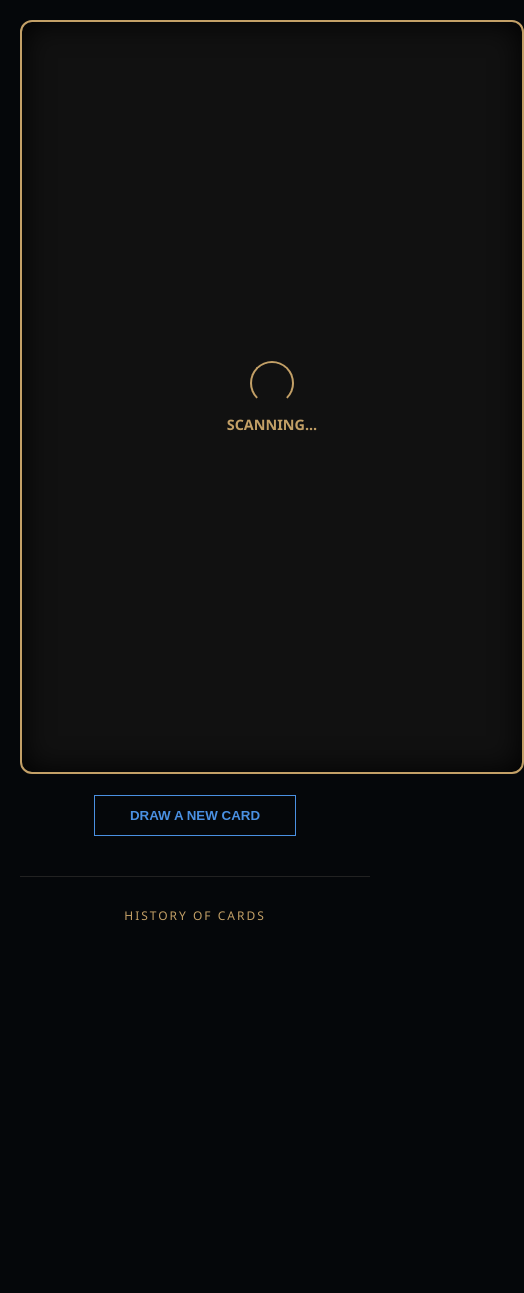
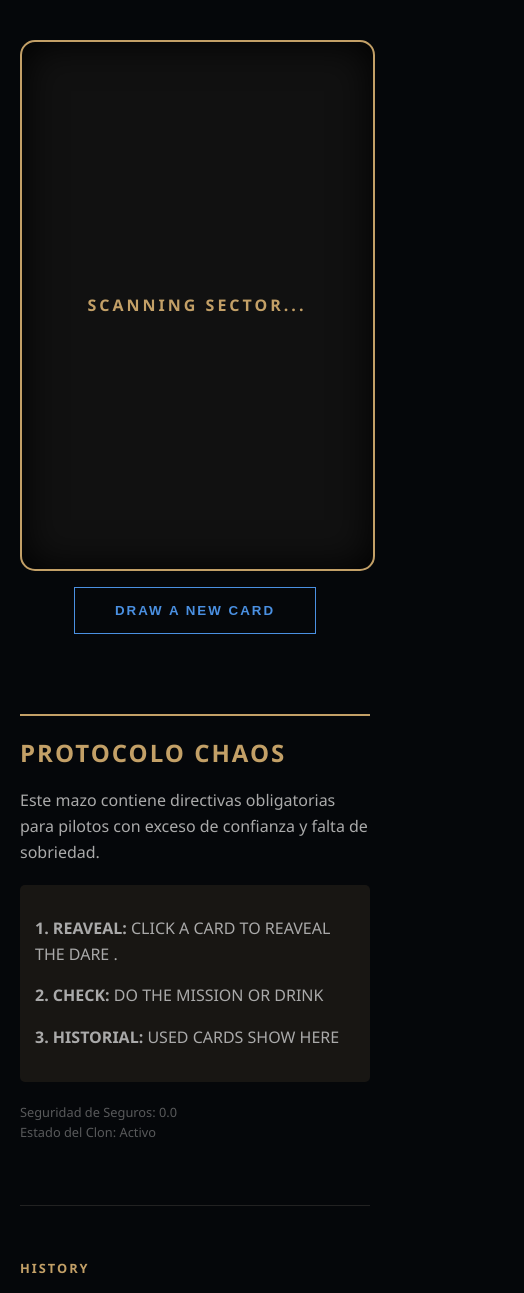
Before and after one commit to JP-673/WE-DIDNT-INSURANCE-AT-ALL, a plain HTML site: page index.html in a window 390 px wide. Shown: the whole page, 524 px wide, since content can reach past the window. Before the commit the page ends 1014 px from the top, so only its background shows below. Drawn offline with Linux system fonts and the light colour scheme.

Commit message:
add text

```diff
--- a/index.html
+++ b/index.html
@@ -3,7 +3,7 @@
 <head>
     <meta charset="UTF-8">
     <meta name="viewport" content="width=device-width, initial-scale=1.0">
-    <title>EVE Chaos Deck - Visual Grid FIXED</title>
+    <title>EVE Chaos Deck - Protocolo de Vuelo</title>
     <style>
         :root {
             --eve-gold: #c3a067;
@@ -14,28 +14,60 @@
         body {
             background-color: var(--eve-bg);
             color: white;
-            font-family: 'Segoe UI', sans-serif;
+            font-family: 'Segoe UI', Tahoma, Geneva, Verdana, sans-serif;
+            margin: 0;
+            padding: 40px 20px;
             display: flex;
             flex-direction: column;
             align-items: center;
-            margin: 0;
-            padding: 20px;
-            min-height: 100vh;
         }
 
-        /* ESCENARIO PRINCIPAL */
-        .main-stage {
-            margin-bottom: 40px;
-            text-align: center;
+        /* DISEÑO PRINCIPAL (Layout) */
+        .game-layout {
+            display: flex;
+            align-items: flex-start;
+            justify-content: center;
+            gap: 60px;
+            max-width: 1200px;
             width: 100%;
+            margin-bottom: 50px;
         }
 
+        /* PANEL IZQUIERDO */
+        .info-panel {
+            flex: 1;
+            max-width: 350px;
+            border-left: 2px solid var(--eve-gold);
+            padding-left: 25px;
+            margin-top: 20px;
+        }
+
+        .info-panel h2 {
+            color: var(--eve-gold);
+            text-transform: uppercase;
+            letter-spacing: 2px;
+            margin-top: 0;
+        }
+
+        .info-panel p {
+            color: #aaa;
+            line-height: 1.6;
+        }
+
+        .rule-box {
+            background: rgba(195, 160, 103, 0.1);
+            padding: 15px;
+            border-radius: 5px;
+            margin-top: 20px;
+        }
+
+        /* CARTA PRINCIPAL */
         .deck-container {
             perspective: 1000px;
             cursor: pointer;
-            width: 500px;
-            height: 750px;
-            margin: 0 auto;
+            /* Proporción vertical 2:3 */
+            width: 480px;
+            height: 720px;
         }
 
         .card {
@@ -55,7 +87,7 @@
             width: 100%;
             height: 100%;
             backface-visibility: hidden;
-            border-radius: 12px;
+            border-radius: 15px;
             overflow: hidden;
             border: 2px solid var(--eve-gold);
         }
@@ -63,18 +95,16 @@
         .card-face-back {
             background: #111;
             display: flex;
-            flex-direction: column;
             align-items: center;
             justify-content: center;
-            box-shadow: inset 0 0 30px #000;
+            box-shadow: inset 0 0 40px #000;
         }
 
         .card-face-back::after {
-            content: "SCANNING...";
+            content: "SCANNING SECTOR...";
             color: var(--eve-gold);
             font-weight: bold;
-            font-size: 0.9rem;
-            margin-top: 10px;
+            letter-spacing: 3px;
         }
 
         .card-face-front {
@@ -85,100 +115,113 @@
         .card-face-front img {
             width: 100%;
             height: 100%;
-            object-fit: contain;
+            object-fit: contain; /* Mantiene tu diseño de PS intacto */
         }
 
+        /* BOTONES */
         .controls {
-            margin-top: 25px;
+            text-align: center;
+            margin-top: 20px;
         }
 
         button {
             background: transparent;
             border: 1px solid var(--eve-blue);
             color: var(--eve-blue);
-            padding: 12px 35px;
+            padding: 15px 40px;
             cursor: pointer;
             font-weight: bold;
             text-transform: uppercase;
-            transition: 0.2s;
+            letter-spacing: 2px;
+            transition: 0.3s;
         }
 
         button:hover {
             background: var(--eve-blue);
             color: white;
-            box-shadow: 0 0 15px var(--eve-blue);
+            box-shadow: 0 0 20px var(--eve-blue);
         }
 
-        /* SECCIÓN DEL GRID */
+        /* HISTORIAL GRID */
         .history-section {
             width: 100%;
-            max-width: 1000px;
+            max-width: 1100px;
             border-top: 1px solid #222;
-            padding-top: 30px;
-        }
-
-        .history-header {
-            color: var(--eve-gold);
-            text-transform: uppercase;
-            font-size: 0.75rem;
-            margin-bottom: 20px;
-            letter-spacing: 2px;
-            text-align: center;
+            padding-top: 40px;
         }
 
         .history-grid {
             display: grid;
-            grid-template-columns: repeat(auto-fill, minmax(120px, 1fr));
+            grid-template-columns: repeat(auto-fill, minmax(150px, 1fr));
             gap: 20px;
-            padding-bottom: 50px;
         }
 
         .grid-item {
             aspect-ratio: 2/3;
-            background: #000;
             border: 1px solid #333;
-            border-radius: 6px;
+            border-radius: 8px;
             overflow: hidden;
             cursor: pointer;
-            transition: transform 0.2s, border-color 0.2s;
-            animation: fadeIn 0.4s ease-out;
+            transition: 0.2s;
         }
 
         .grid-item:hover {
+            border-color: var(--eve-blue);
             transform: scale(1.05);
-            border-color: var(--eve-blue);
-            z-index: 10;
         }
 
         .grid-item img {
             width: 100%;
             height: 100%;
             object-fit: cover;
-            opacity: 0.7;
-            transition: 0.3s;
+            opacity: 0.6;
         }
 
-        .grid-item:hover img {
-            opacity: 1;
+        /* RESPONSIVE */
+        @media (max-width: 1000px) {
+            .game-layout {
+                flex-direction: column-reverse;
+                align-items: center;
             }
-
-        @keyframes fadeIn {
-            from { opacity: 0; transform: scale(0.9); }
-            to { opacity: 1; transform: scale(1); }
+            .info-panel {
+                border-left: none;
+                border-top: 2px solid var(--eve-gold);
+                padding-left: 0;
+                padding-top: 20px;
+                max-width: 100%;
             }
-
+            .deck-container {
+                width: 90vw;
+                height: 135vw;
+            }
+        }
     </style>
 </head>
 <body>
 
+    <div class="game-layout">
+        <div class="info-panel">
+            <h2>Protocolo Chaos</h2>
+            <p>Este mazo contiene directivas obligatorias para pilotos con exceso de confianza y falta de sobriedad.</p>
+
+            <div class="rule-box">
+                <p><strong>1. REAVEAL:</strong> CLICK A CARD TO REAVEAL THE DARE .</p>
+                <p><strong>2. CHECK:</strong> DO THE MISSION OR DRINK</p>
+                <p><strong>3. HISTORIAL:</strong> USED CARDS SHOW HERE</p>
+            </div>
+
+            <p style="font-size: 0.8rem; margin-top: 20px; opacity: 0.5;">
+                Seguridad de Seguros: 0.0<br>
+                Estado del Clon: Activo
+            </p>
+        </div>
+
         <div class="main-stage">
-        <div class="deck-container" id="main-deck" onclick="flipCard()">
+            <div class="deck-container" onclick="flipCard()">
                 <div class="card" id="card">
-                <div class="card-face card-face-back">
-                    <div style="width: 40px; height: 40px; border: 2px solid var(--eve-gold); border-radius: 50%; border-top-color: transparent; animation: spin 2s linear infinite;"></div>
-                </div>
+                    <div class="card-face card-face-back"></div>
                     <div class="card-face card-face-front">
-                    <img src="1.png" id="card-img" alt="Main Card View">
+                        <img src="1.png" id="card-img">
                     </div>
                 </div>
             </div>
@@ -187,16 +230,15 @@
                 <button onclick="nextCard(event)">DRAW A NEW CARD</button>
             </div>
         </div>
+    </div>
 
     <div class="history-section">
-        <div class="history-header"> HISTORY OF CARDS</div>
+        <h3 style="color: var(--eve-gold); font-size: 0.8rem; letter-spacing: 2px;">HISTORY</h3>
         <div class="history-grid" id="history-grid"></div>
     </div>
 
-    <style>@keyframes spin { to { transform: rotate(360deg); } }</style>
-
     <script>
-        // Asegúrate que los nombres de archivo sean exactos
+        // Lista de tus archivos
         const images = [
             '1.png', '2.png', '3.png', '4.png',
             '5.png', '6.png', '7.png', '8.png',
@@ -205,7 +247,7 @@
 
         let isFlipped = false;
         let currentIndex = 0;
-        const revealedCards = new Set(); // Para no duplicar en el grid
+        const revealedCards = new Set();
 
         const cardElement = document.getElementById('card');
         const cardImg = document.getElementById('card-img');
@@ -215,65 +257,48 @@
             isFlipped = !isFlipped;
             cardElement.classList.toggle('is-flipped', isFlipped);
 
-            // Si revelamos la carta por primera vez, la mandamos al grid
             if (isFlipped) {
                 addToGrid(images[currentIndex]);
             }
         }
 
         function nextCard(event) {
-            if(event) event.stopPropagation();
-
-            // Cerrar la carta
+            event.stopPropagation();
             cardElement.classList.remove('is-flipped');
             isFlipped = false;
 
-            // Cambiar imagen tras breve espera
             setTimeout(() => {
                 let nextIndex;
                 do {
                     nextIndex = Math.floor(Math.random() * images.length);
-                } while (nextIndex === currentIndex && images.length > 1);
+                } while (nextIndex === currentIndex);
 
                 currentIndex = nextIndex;
                 cardImg.src = images[currentIndex];
             }, 300);
         }
 
-        function addToGrid(imageSrc) {
-            // Si ya está en el grid, no la añadimos de nuevo
-            if (revealedCards.has(imageSrc)) return;
-
-            revealedCards.add(imageSrc);
+        function addToGrid(src) {
+            if (revealedCards.has(src)) return;
+            revealedCards.add(src);
 
             const div = document.createElement('div');
             div.className = 'grid-item';
-            div.title = "Hacer clic para ver en grande";
-
-            const img = document.createElement('img');
-            img.src = imageSrc;
-
-            div.appendChild(img);
-
-            // Funcionalidad extra: si clicas en el grid, se muestra arriba
             div.onclick = () => {
                 cardElement.classList.remove('is-flipped');
                 setTimeout(() => {
-                    cardImg.src = imageSrc;
-                    currentIndex = images.indexOf(imageSrc);
-                    // Pequeño delay para que se vea el cambio antes de girar
-                    setTimeout(() => {
-                        cardElement.classList.add('is-flipped');
-                        isFlipped = true;
+                    cardImg.src = src;
+                    currentIndex = images.indexOf(src);
+                    setTimeout(() => { cardElement.classList.add('is-flipped'); isFlipped = true; }, 100);
                     window.scrollTo({ top: 0, behavior: 'smooth' });
-                    }, 100);
                 }, 300);
             };
 
-            // Insertar al principio para que la más nueva salga primera
+            const img = document.createElement('img');
+            img.src = src;
+            div.appendChild(img);
             historyGrid.insertBefore(div, historyGrid.firstChild);
         }
     </script>
 </body>
-
 </html>
```
Lines whose indentation alone changed are shown as unchanged.
